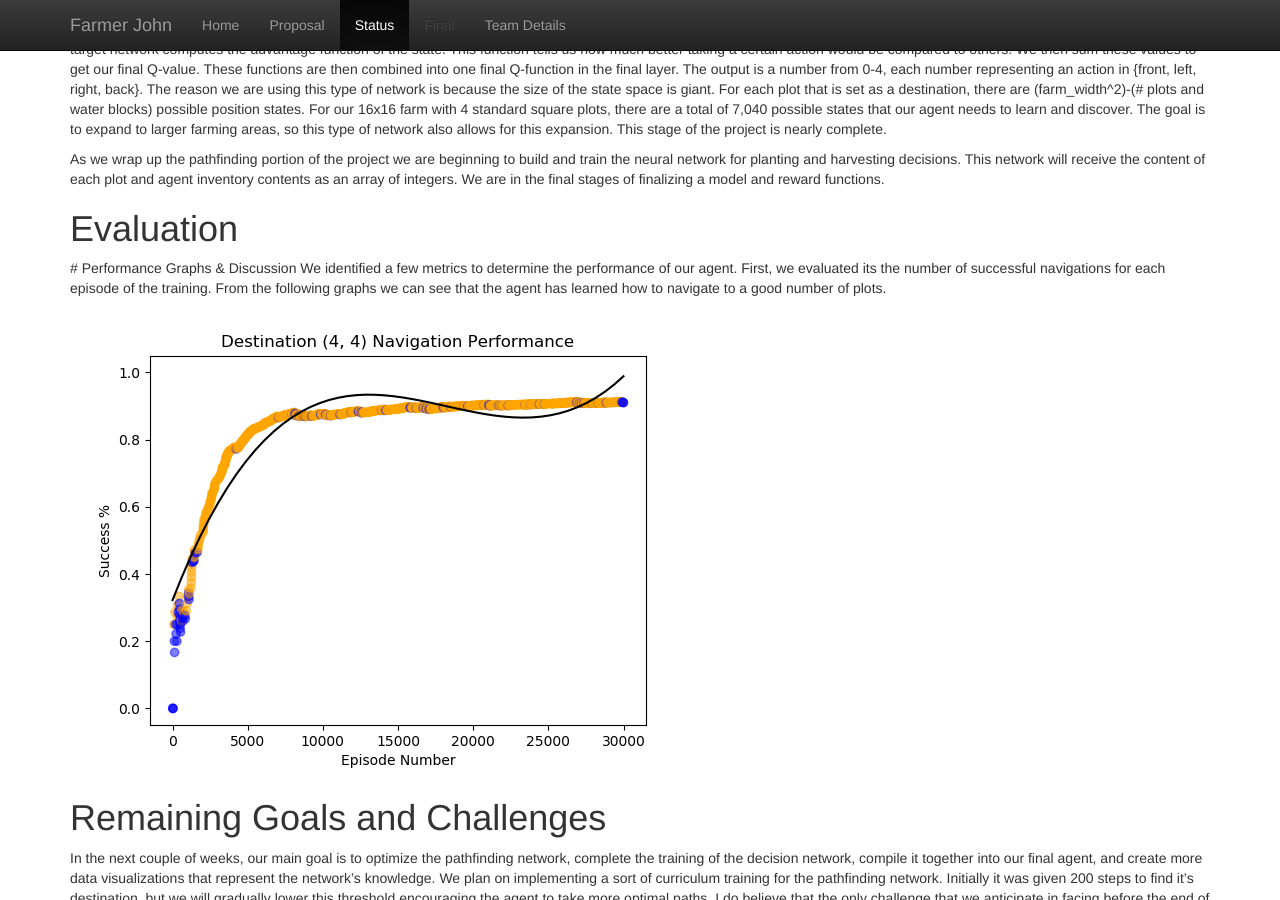
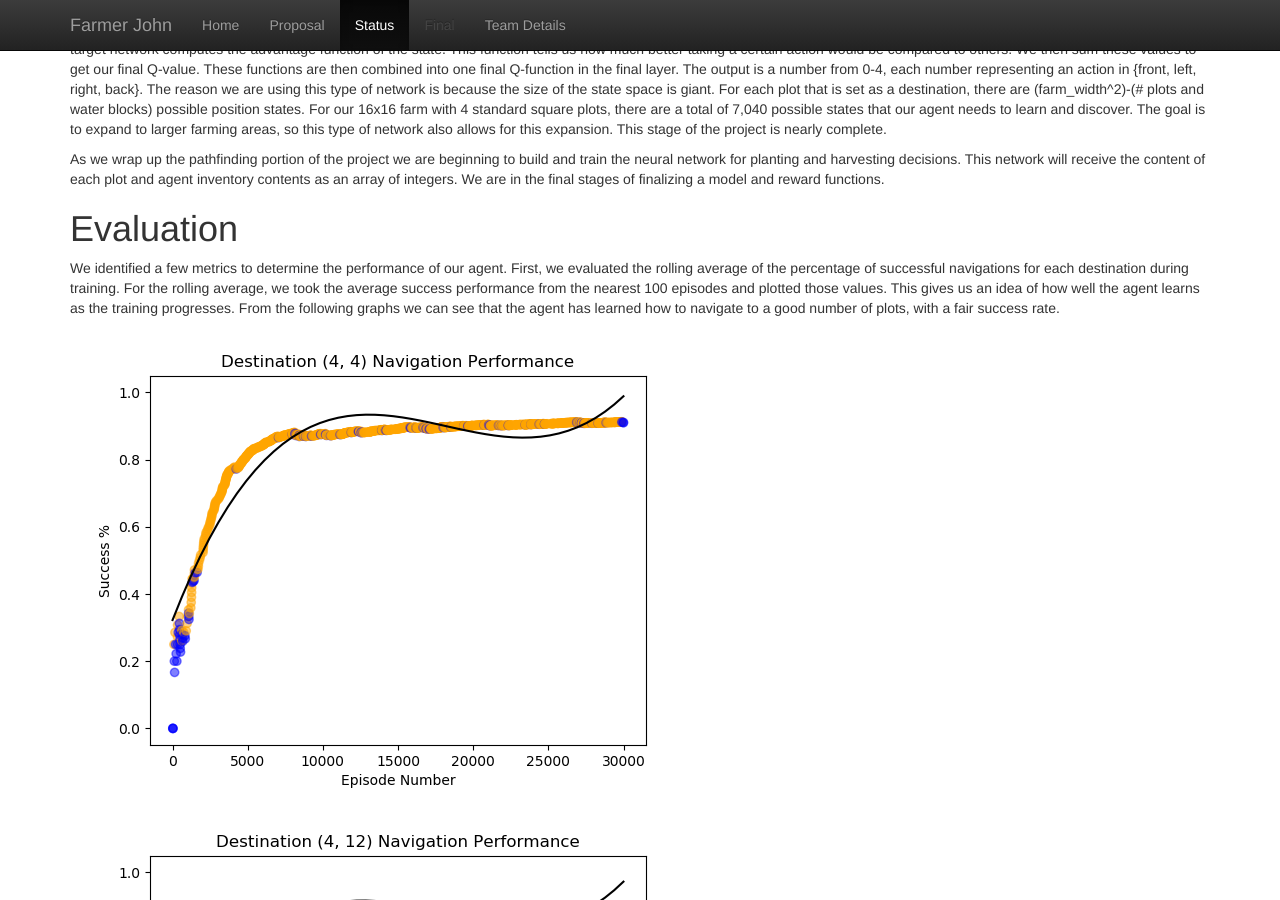
Before and after one commit to Eisah-Jones/Farmer-John, a Jekyll site: the page built from docs/status.md, in a window 1280 px wide and 900 px high, scrolled down 413 px. Built offline with Jekyll 4.4.1, drawn with Linux system fonts in a browser that asks for light colours; some of the changed text lies outside the part shown.

Commit message:
Update status.md

```diff
--- a/docs/status.md
+++ b/docs/status.md
@@ -17,12 +17,37 @@ For the first half of this project we are focusing on the pathfinding abilities
 As we wrap up the pathfinding portion of the project we are beginning to build and train the neural network for planting and harvesting decisions. This network will receive the content of each plot and agent inventory contents as an array of integers. We are in the final stages of finalizing a model and reward functions.
 
 # Evaluation
-  # Performance Graphs & Discussion
-We identified a few metrics to determine the performance of our agent. First, we evaluated its the number of successful navigations for each episode of the training. From the following graphs we can see that the agent has learned how to navigate to a good number of plots.
+We identified a few metrics to determine the performance of our agent. First, we evaluated the rolling average of the percentage of successful navigations for each destination during training. For the rolling average, we took the average success performance from the nearest 100 episodes and plotted those values. This gives us an idea of how well the agent learns as the training progresses. From the following graphs we can see that the agent has learned how to navigate to a good number of plots, with a fair success rate.
 ![](https://github.com/Eisah-Jones/Farmer-John/blob/master/images/nav_success/4_4.png)
+![](https://github.com/Eisah-Jones/Farmer-John/blob/master/images/nav_success/4_12.png)
+![](https://github.com/Eisah-Jones/Farmer-John/blob/master/images/nav_success/5_4.png)
+![](https://github.com/Eisah-Jones/Farmer-John/blob/master/images/nav_success/6_10.png)
+
+Unfortunately, this is not the case for all of the plots on the farm.
+![](https://github.com/Eisah-Jones/Farmer-John/blob/master/images/nav_success/6_5.png)
+![](https://github.com/Eisah-Jones/Farmer-John/blob/master/images/nav_success/10_4.png)
+![](https://github.com/Eisah-Jones/Farmer-John/blob/master/images/nav_success/11_6.png)
+![](https://github.com/Eisah-Jones/Farmer-John/blob/master/images/nav_success/12_5.png)
+
+We can graph the final success percentage values to gain a better idea of the "knowledge" of the agent.
+
+Based on this graph we can see that destinations on the left side of the farm...
+
+
+
+
+Now that we have evaluated it's success, we will evaluate the efficiency of the model. This can be done by evaluating heatmaps for destination navigation. This gives us an idea of where the agent tends to spend its time throughout the training process.
+
+
 
 # Remaining Goals and Challenges
 
 In the next couple of weeks, our main goal is to optimize the pathfinding network, complete the training of the decision network, compile it together into our final agent, and create more data visualizations that represent the network's knowledge. We plan on implementing a sort of curriculum training for the pathfinding network. Initially it was given 200 steps to find it's destination, but we will gradually lower this threshold encouraging the agent to take more optimal paths. I do believe that the only challenge that we anticipate in facing before the end of the project is not having enough training time to get agents that perform as well as we would like. We only have a couple machines that can efficiently run the training processes, it shouldn't be completely crippling as we should still be able to create agents that perform moderately well. Might attempt some cloud computing to increase the number of tests we can run.
 
 # Resources Used
+
+Improvements in Deep Q Learning
+https://www.freecodecamp.org/news/improvements-in-deep-q-learning-dueling-double-dqn-prioritized-experience-replay-and-fixed-58b130cc5682/
+
+Dueling Network Architectures for Deep Reinforcement Learning
+http://proceedings.mlr.press/v48/wangf16.pdf
```
